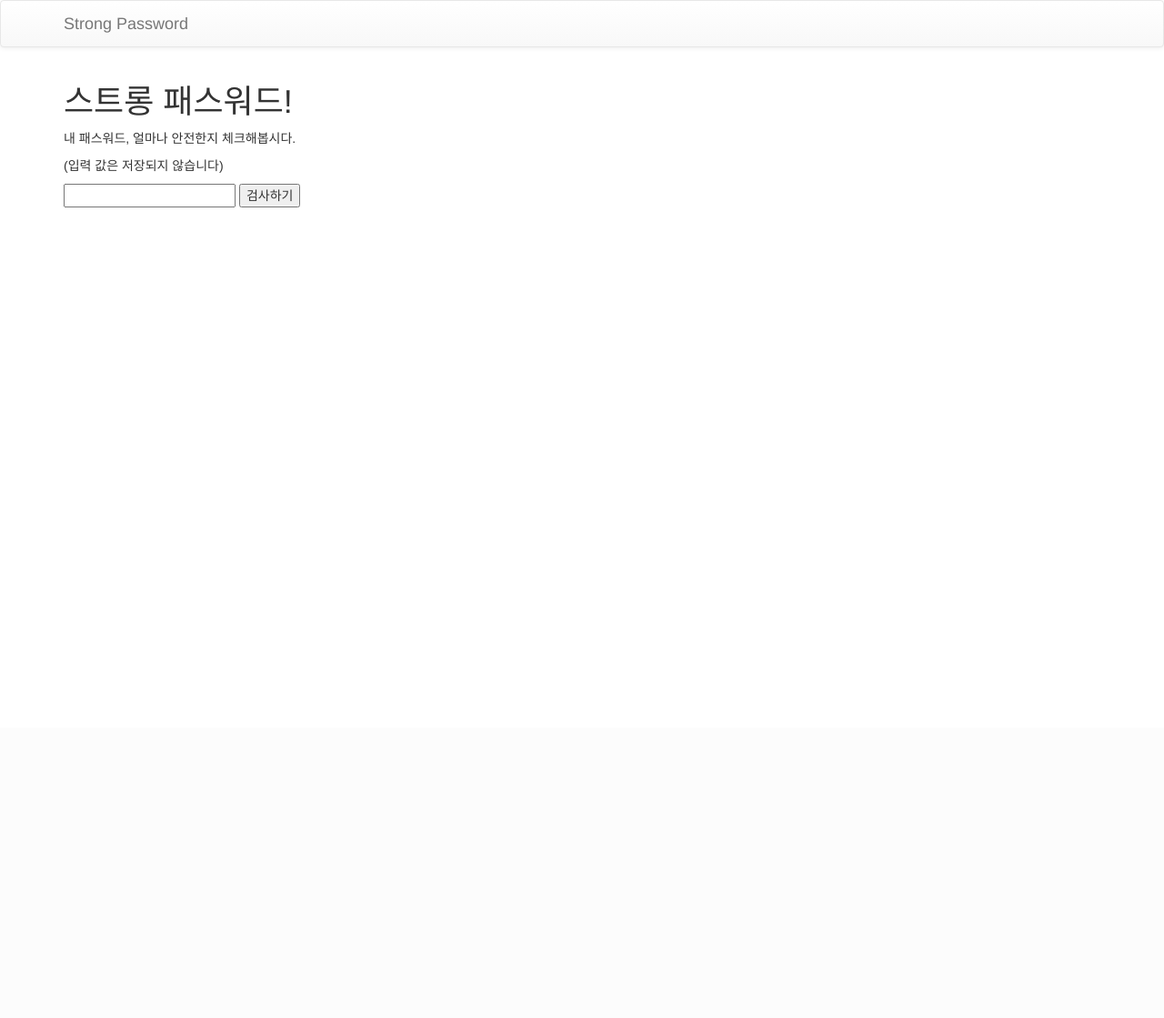
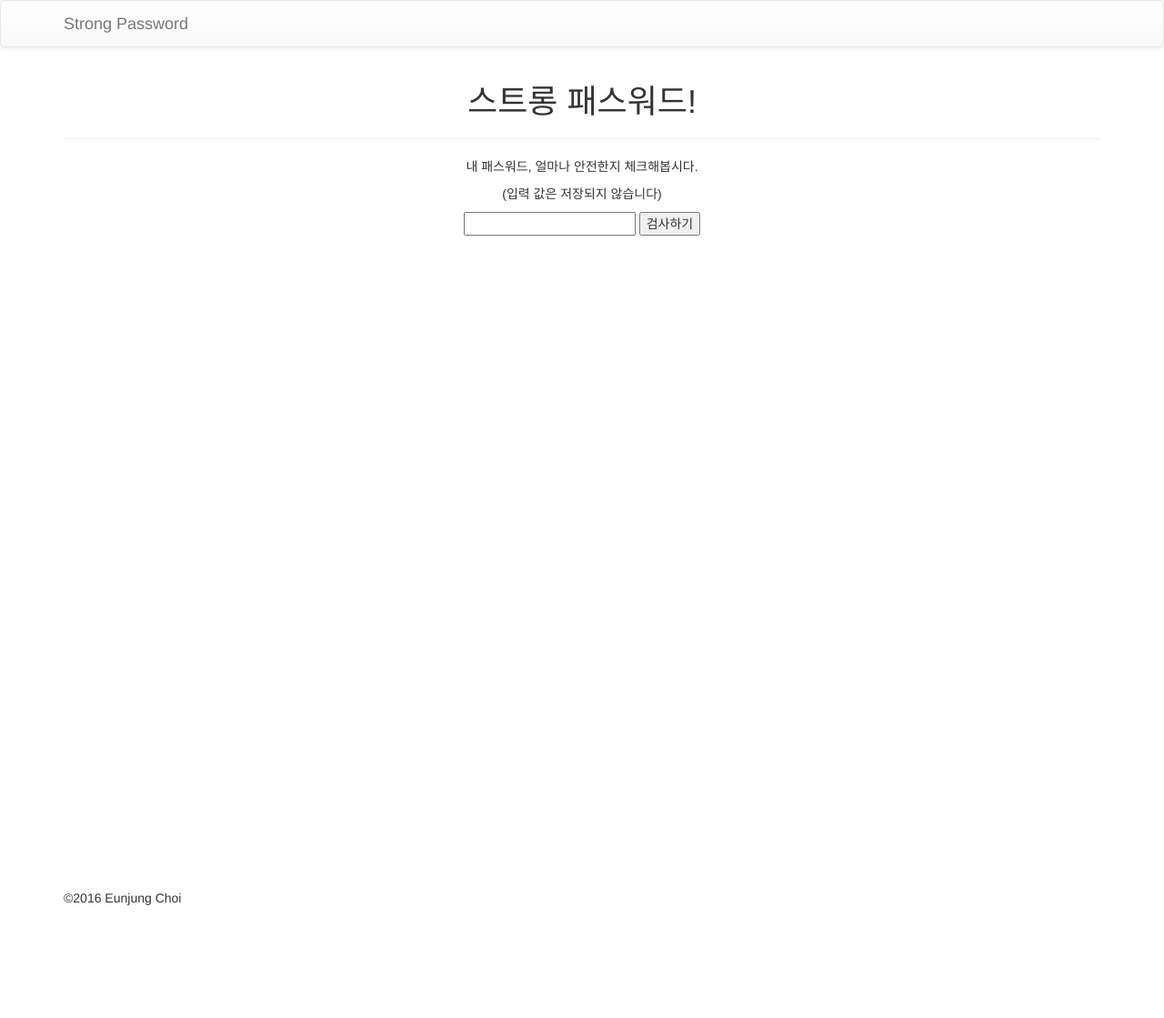
Before and after one commit to eunjungchoi/flask_toy, a Flask app: page /password/ in a window 1280 px wide. Shown: the whole page at 91% size. Before the commit the page ends 228 px from the top, so only its background shows below. Run offline with Flask 2, Linux system fonts and the light colour scheme; parts of the project's set-up code (start-up, migrations or seed data) failed here and were passed over; some libraries are stand-ins or nearby versions.

Commit message:
ADD footer

```diff
--- a/templates/password/index.html
+++ b/templates/password/index.html
@@ -23,7 +23,7 @@
     </style>
   </head>
 
-  <body>
+  <body style="margin-bottom:60px">
     <nav id="nav" class="navbar navbar-default">
 		  <div class="container">
 	  		<div class="navbar-header">
@@ -32,8 +32,9 @@
       </div>
     </nav>
 
-    <div class="container">
+    <div class="container" align="center">
       <h1>스트롱 패스워드!</h1>
+      <hr>
         <p>내 패스워드, 얼마나 안전한지 체크해봅시다.</p>
         <p>(입력 값은 저장되지 않습니다)</p>
       <form action="{{ url_for('password.index') }}" method="POST">
@@ -49,6 +50,21 @@
       {% endif %}
     </div>
 
+    <div id="content" class="wrapper">
+  		<div class="push">
+  		</div>
+  	</div>
+
+    <div id="footer" style="margin-top:60px" class="footer">
+  		<div class="container">
+  			<div class="row">
+  				<div class="col-lg-12">
+  				©2016 <span id="my-name">Eunjung Choi</span>
+  				</div>
+  			</div>
+  		</div>
+  	</div>
+
     <script src="{{ url_for('static', filename='jquery-3.1.0/jquery-3.1.0.min.js') }}"></script>
     <script src="{{ url_for('static', filename='bootstrap-3.3.7/js/bootstrap.min.js') }}"></script>
     <script src="{{ url_for('static', filename='lodash-4.13.1/lodash.min.js') }}"></script>
```
